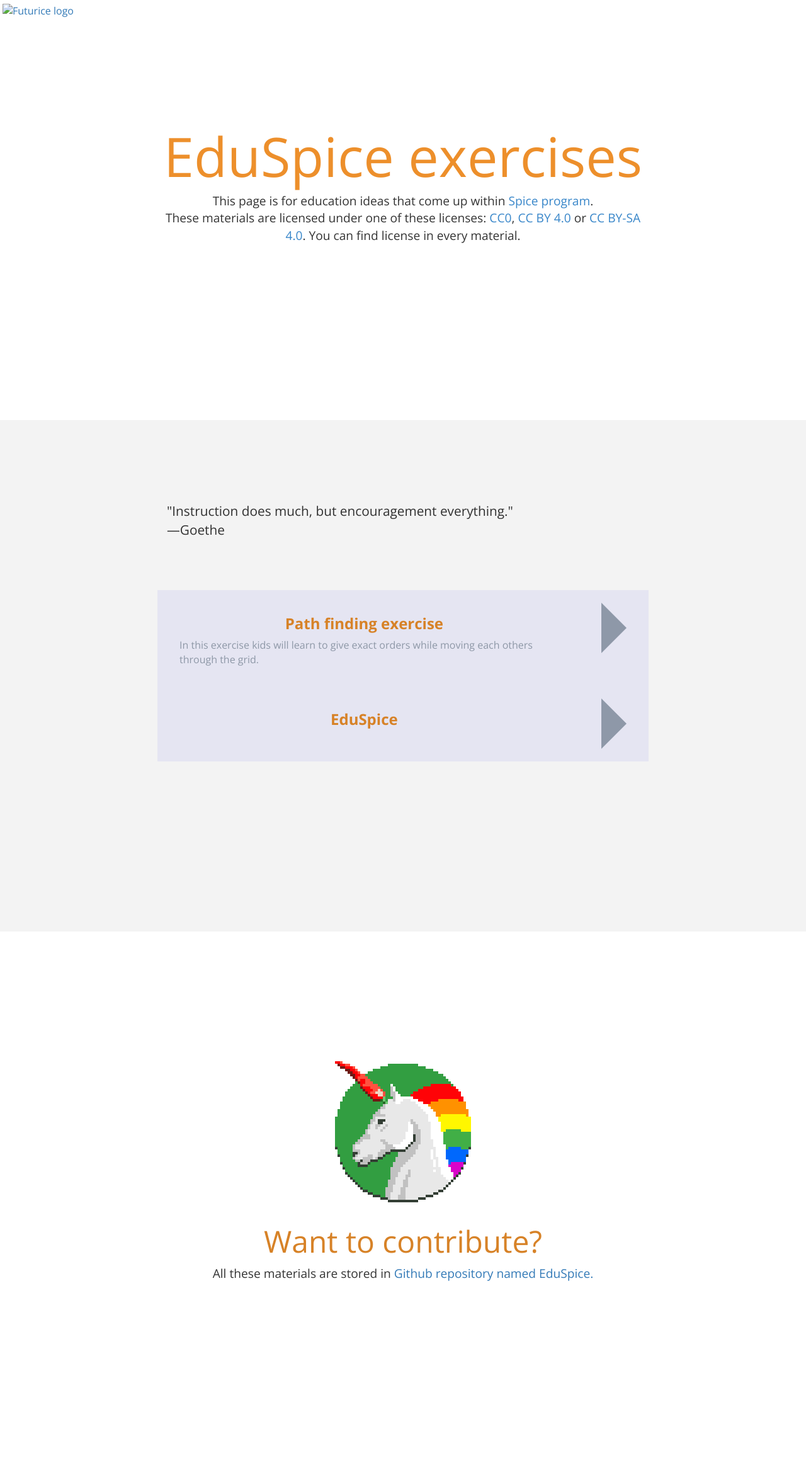
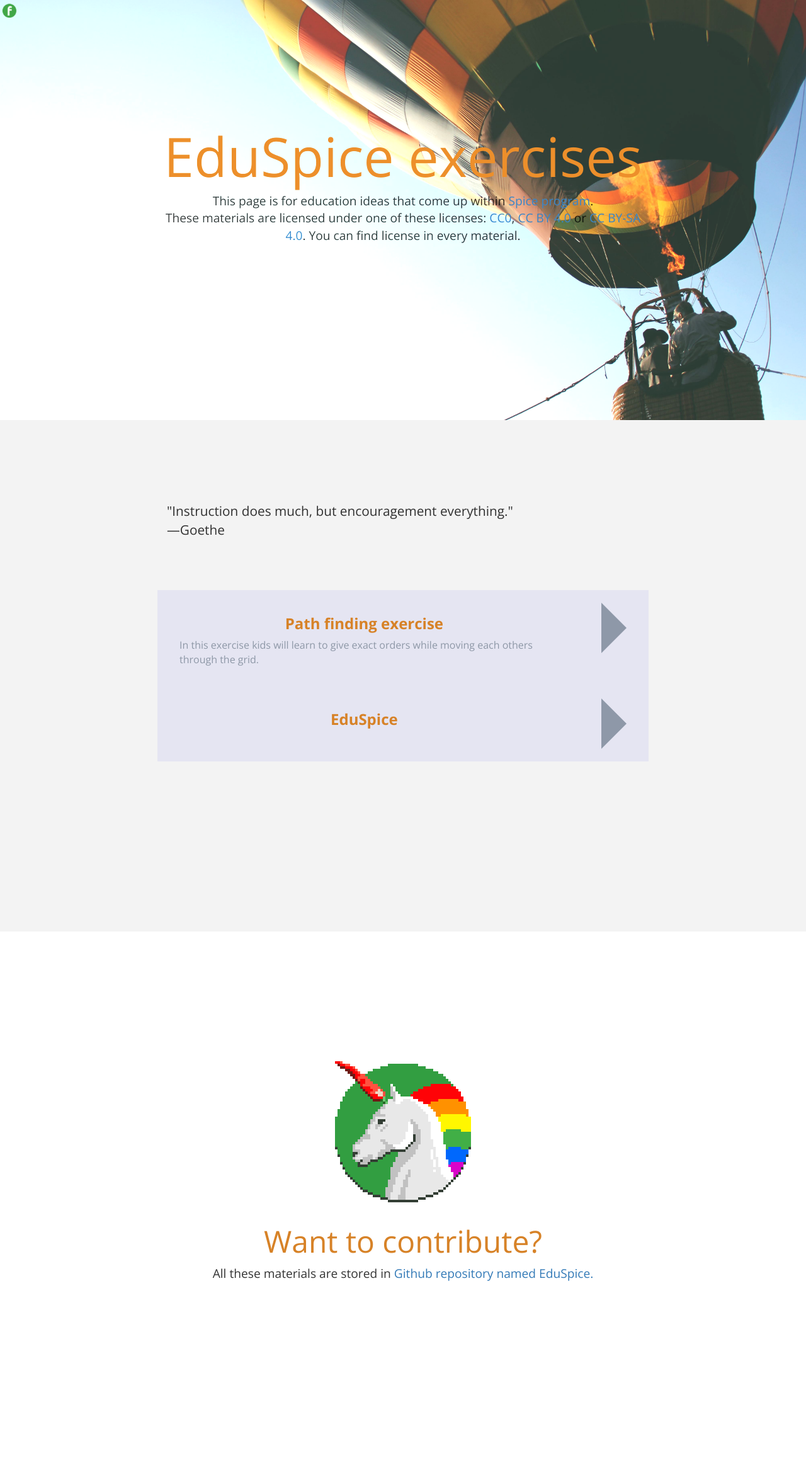
Before and after one commit to futurice/eduSpice, a Jekyll site: the page built from index.html, in a window 1280 px wide. Shown: the whole page at 63% size. Built offline with Jekyll 4.4.1, drawn with Linux system fonts in a browser that asks for light colours; nearby versions of some CDN libraries.

Commit message:
baseurl fixed

```diff
--- a/_config.yml
+++ b/_config.yml
@@ -1,5 +1,5 @@
 markdown: kramdown
-baseurl: "eduSpice/"
+baseurl: "/eduSpice/"
 sass:
      style: compressed
 gems:
--- a/_includes/head.html
+++ b/_includes/head.html
@@ -4,7 +4,7 @@
 <meta name="author" content="">
 
 <link rel="stylesheet" href="//netdna.bootstrapcdn.com/bootstrap/3.1.1/css/bootstrap.min.css">
-<link rel="stylesheet" href="/assets/css/main.css" type="text/css">
+<link rel="stylesheet" href="{{ site.baseurl }}assets/css/main.css" type="text/css">
 <link rel="stylesheet" href="http://fonts.googleapis.com/css?family=Open+Sans:300,400,700" type="text/css">
 <script src="http://ajax.googleapis.com/ajax/libs/jquery/1.11.0/jquery.min.js"></script>
 <script src="//netdna.bootstrapcdn.com/bootstrap/3.1.1/js/bootstrap.min.js"></script>
--- a/_includes/navbar.html
+++ b/_includes/navbar.html
@@ -1,5 +1,5 @@
 <header id="topnav">
   <a href="http://www.futurice.com">
-      <img src="{{ site.baseurl }}/assets/img/futurice-favicon.png" style="max-height: 100%;" alt="Futurice logo">
+      <img src="{{ site.baseurl }}assets/img/futurice-favicon.png" style="max-height: 100%;" alt="Futurice logo">
   </a>
 </header>
--- a/index.html
+++ b/index.html
@@ -46,7 +46,7 @@
       <div class="row text-center">
         <div class="col-md-8 col-md-offset-2">
             <a href="http://chilicorn.org">
-              <img class="padded-img page-img" src="/assets/img/chilicorn_no_text-256.png" alt="The official Chilicorn">
+              <img class="padded-img page-img" src="{{ site.baseurl }}assets/img/chilicorn_no_text-256.png" alt="The official Chilicorn">
             </a>
         </div>
       </div>
```
